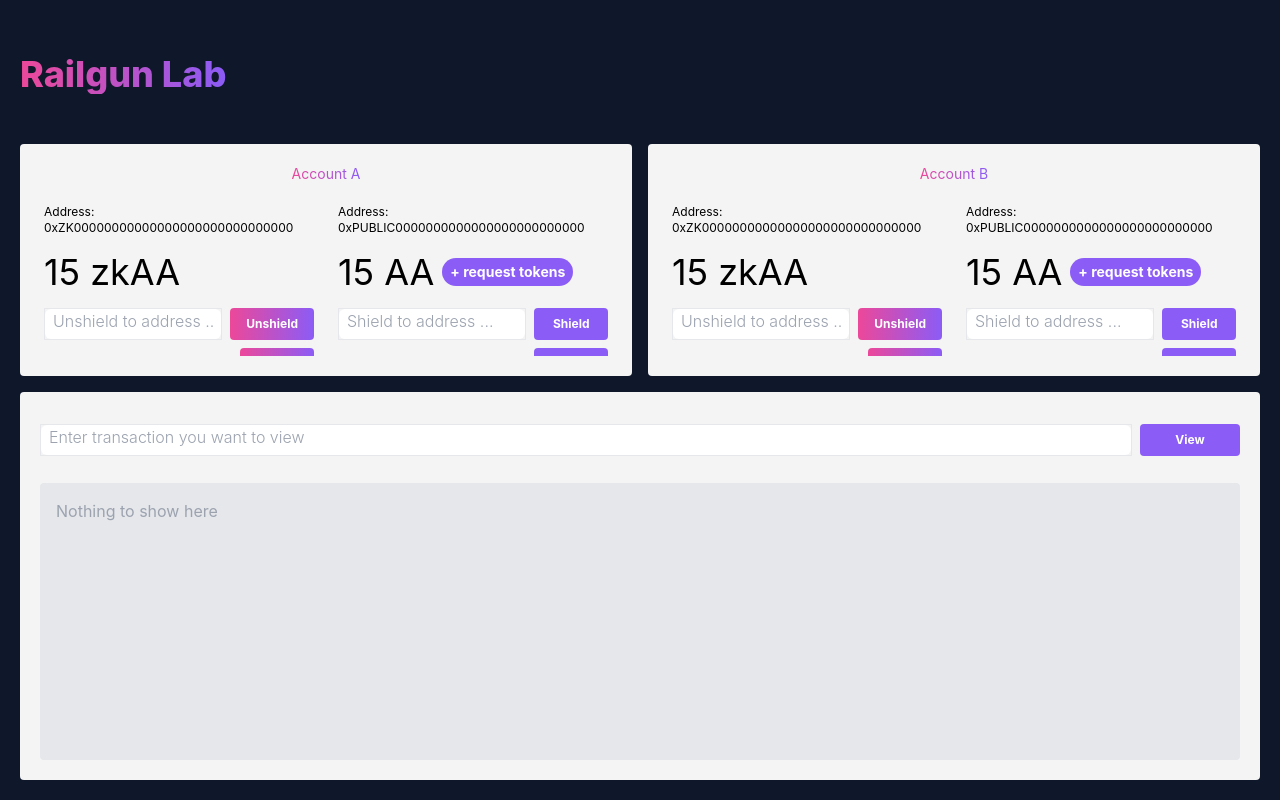
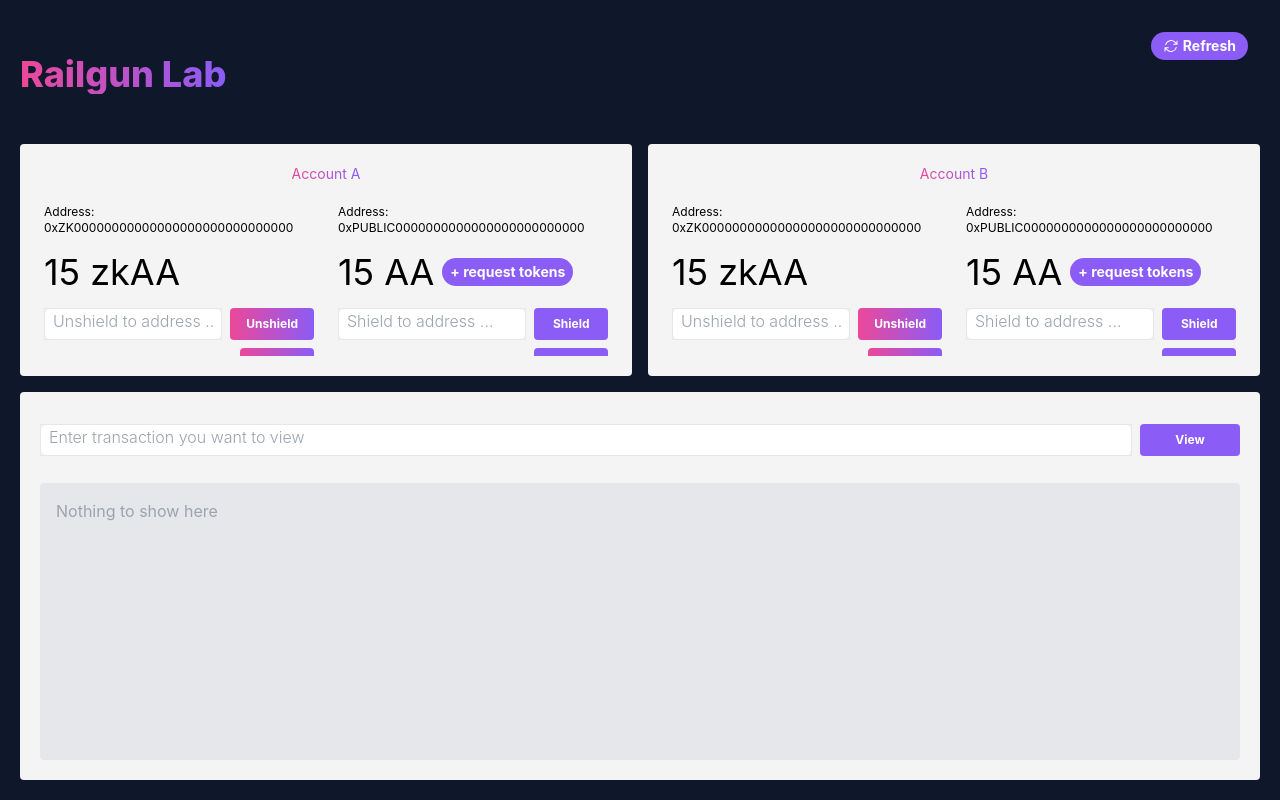
Before and after one commit to cozysybil/railgun-experimental, a React (Create React App) app: page / in a window 1280 px wide. Built offline with nearby package versions, Linux system fonts and the light colour scheme.

Commit message:
feat: refresh button

```diff
--- a/package.json
+++ b/package.json
@@ -41,6 +41,7 @@
     ]
   },
   "devDependencies": {
+    "@heroicons/react": "^2.0.18",
     "tailwindcss": "^3.3.3"
   }
 }
--- a/src/App.tsx
+++ b/src/App.tsx
@@ -4,10 +4,34 @@ import "./App.css";
 import SubUserSection from "./component/SubUserSection";
 import ActionWithAddress from "./component/ActionWithAddress";
 
+// @ts-ignore
+import { ArrowPathIcon } from "@heroicons/react/24/solid";
+
 function App() {
+  const [showMessage, setShowMessage] = useState(false);
+
+  const handleButtonClick = () => {
+    setShowMessage(true);
+    setTimeout(() => {
+      setShowMessage(false);
+    }, 2000);
+  };
+
   return (
     <div className="w-full h-screen bg-slate-900">
       <div className="grid grid-cols-4 grid-rows-6 gap-4 h-full p-5">
+        <button
+          type="submit"
+          onClick={handleButtonClick}
+          className="absolute top-8 right-8 bg-violet-500 text-white text-sm font-bold py-1 px-3 rounded-full flex items-center"
+        >
+          <ArrowPathIcon className="w-4 h-4 mr-1" /> Refresh
+        </button>
+        {showMessage && (
+          <div className="absolute top-8 left-1/2 transform -translate-x-1/2 bg-gray-300 shadow p-2 rounded w-50">
+            Fetching new data ...
+          </div>
+        )}
         <div className="col-span-4 text-4xl font-extrabold flex items-center">
           <span className="bg-clip-text text-transparent bg-gradient-to-r from-pink-500 to-violet-500">
             Railgun Lab
```
Also changed, not shown: 1 other file (tests, documents, lock files or other folders).
